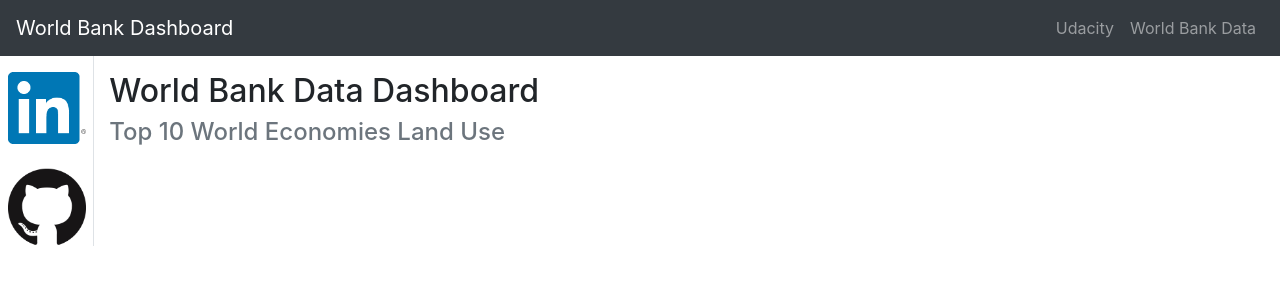
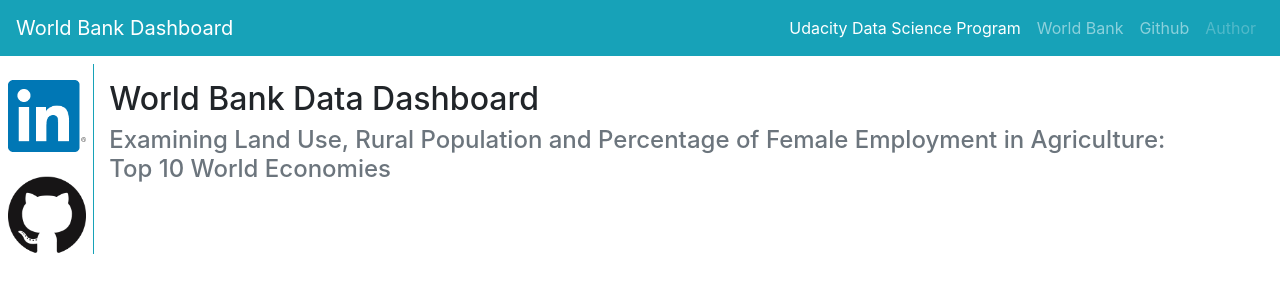
Before and after one commit to as2leung/dashboard_world_bank_rural_pop_agriculture, a Flask app: page / in a window 1280 px wide. Shown: the top 300 px of the page. Run offline with Flask 2, Linux system fonts and the light colour scheme; some libraries are stand-ins or nearby versions.

Commit message:
updated index html with customizations

```diff
--- a/worldbankapp/templates/index.html
+++ b/worldbankapp/templates/index.html
@@ -14,37 +14,42 @@
 <body>
 
 <!--navbar links-->
-<nav class="navbar navbar-expand-lg navbar-dark bg-dark sticky-top">
-   <a class="navbar-brand" href="#">World Bank Dashboard</a>
-  <button class="navbar-toggler" type="button" data-toggle="collapse"
-  data-target="#navbarTogglerDemo02"
-  aria-controls="navbarTogglerDemo02" aria-expanded="false"
-  aria-label="Toggle navigation">
+
+<nav class="navbar navbar-expand-lg navbar-dark bg-info">
+  <a class="navbar-brand" href="#">World Bank Dashboard</a>
+  <button class="navbar-toggler" type="button" data-toggle="collapse" data-target="#navbarNav" aria-controls="navbarNav" aria-expanded="false" aria-label="Toggle navigation">
     <span class="navbar-toggler-icon"></span>
   </button>
-
-  <div class="collapse navbar-collapse" id="navbarTogglerDemo02">
-    <ul class="navbar-nav ml-auto mt-2 mt-lg-0">
-      <li class="nav-item">
-        <a class="nav-link" href="https://www.udacity.com">Udacity</a>
+  <div class="collapse navbar-collapse" id="navbarNav">
+    <ul class="navbar-nav ml-auto">
+      <li class="nav-item active">
+        <a class="nav-link" href="https://www.udacity.com/course/data-scientist-nanodegree--nd025">Udacity Data Science Program <span class="sr-only">(current)</span></a>
       </li>
       <li class="nav-item">
-        <a class="nav-link" href="https://data.worldbank.org/">World Bank Data</a>
+        <a class="nav-link" href="https://data.worldbank.org/">World Bank</a>
+      </li>
+      <li class="nav-item">
+        <a class="nav-link" href="https://github.com/as2leung">Github</a>
+      </li>
+      <li class="nav-item">
+        <a class="nav-link disabled" href="https://www.linkedin.com/in/andrew-sik-on-leung/">Author</a>
       </li>
     </ul>
   </div>
 </nav>
 
+
+
 <!--middle section-->
-<div class="row">
+<div class="row mt-2 mb-2">
 
     <!--social media buttons column-->
-    <div class="col-1 border-right">
+    <div class="col-1 border-right border-info">
         <div id="follow-me" class="mt-3">
-            <a href="#">
+            <a href="https://www.linkedin.com/in/andrew-sik-on-leung/">
                 <img src="/static/img/linkedinlogo.png" alt="linkedin" class="img-fluid mb-4 ml-2">
             </a>
-            <a href="#">
+            <a href="https://github.com/as2leung">
                 <img src="/static/img/githublogo.png" alt="github" class="img-fluid ml-2">
             </a>
         </div>
@@ -57,7 +62,7 @@
         <div id="middle-info" class="mt-3">
 
             <h2 id="tag-line">World Bank Data Dashboard</h2>
-            <h4 id="tag-line" class="text-muted">Top 10 World Economies Land Use</h4>
+            <h4 id="tag-line" class="text-muted">Examining Land Use, Rural Population and Percentage of Female Employment in Agriculture: <br> Top 10 World Economies</h4>
 
         </div>
 
```
